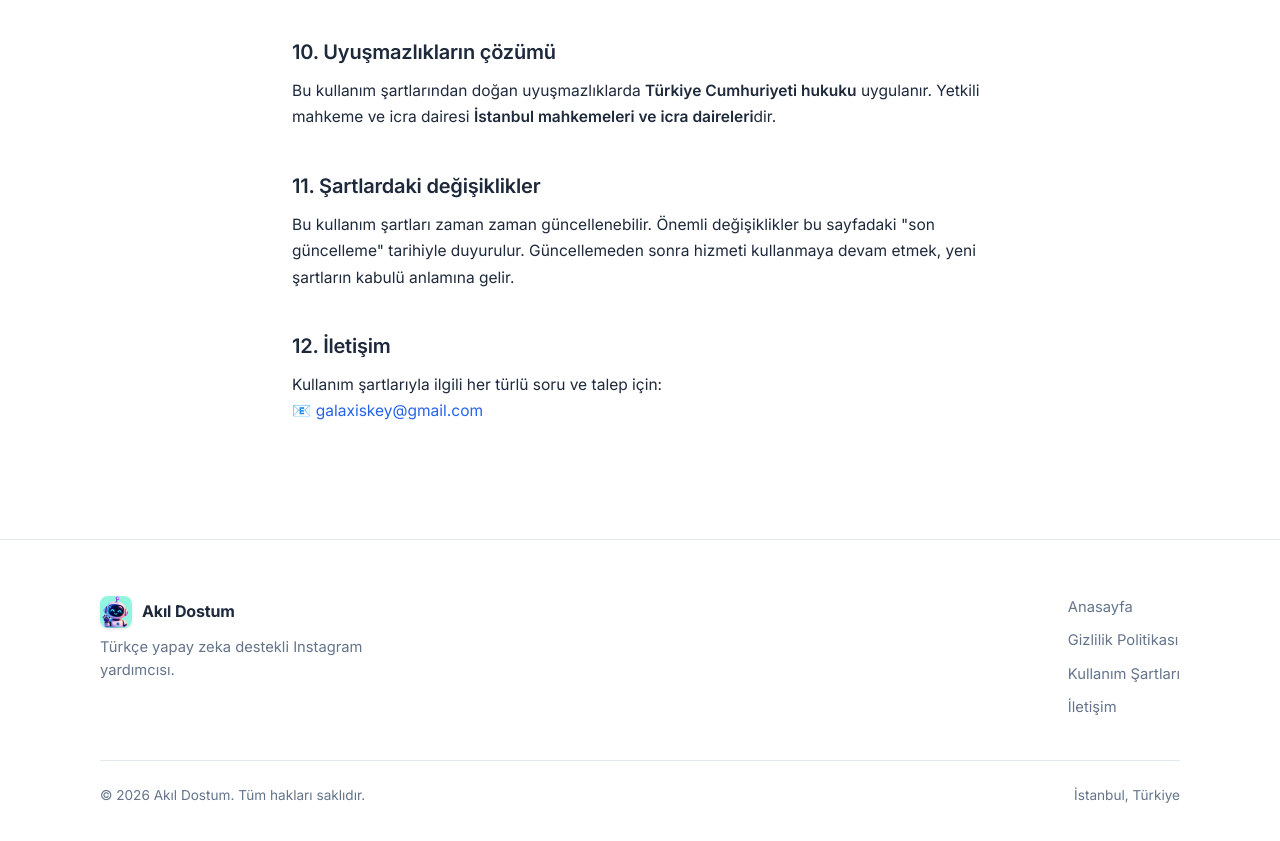
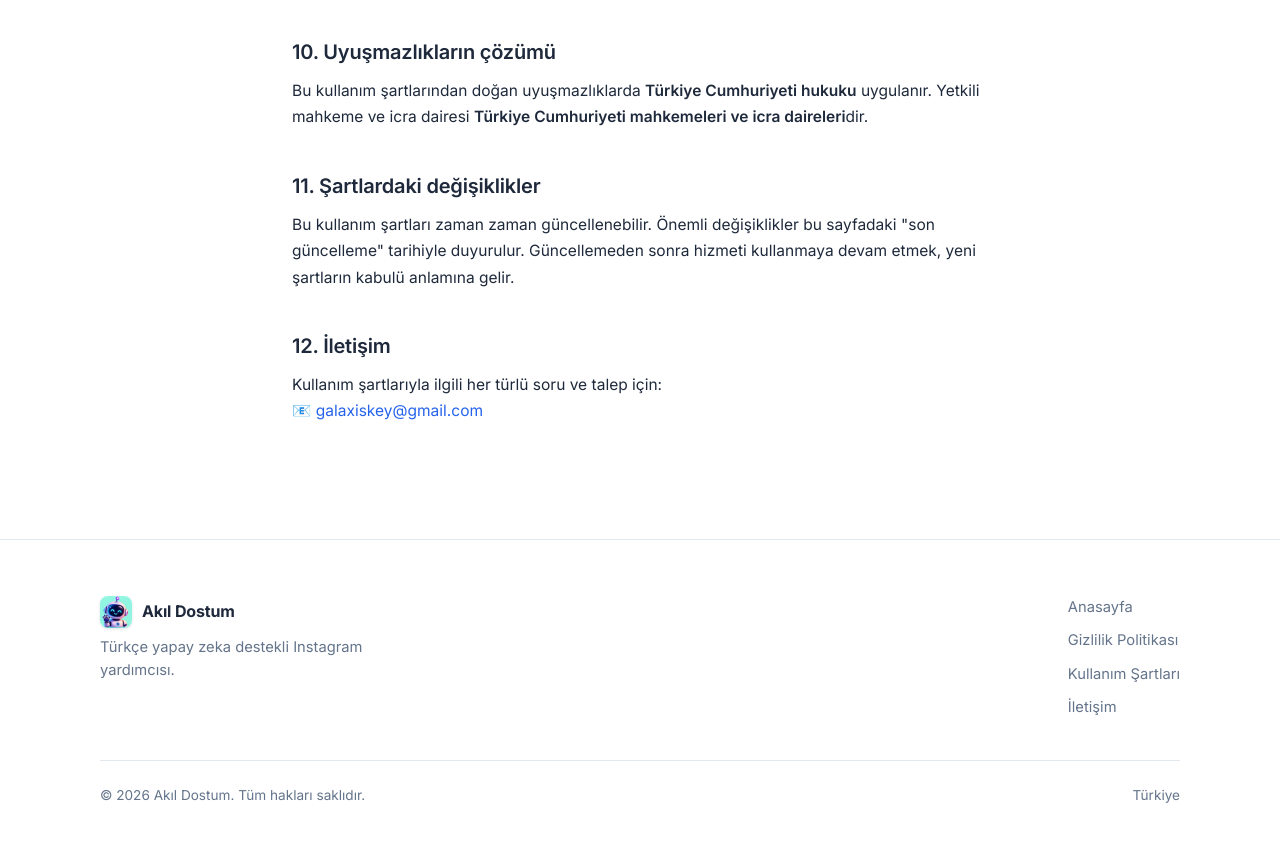
Before and after one commit to VezirTech/akildostum-site, a plain HTML site: page terms.html in a window 1280 px wide. Shown: the part 2550-3391 px from the top of the page. Drawn offline with Linux system fonts and the light colour scheme.

Commit message:
Anonymize location: remove specific city, keep only Türkiye

```diff
--- a/terms.html
+++ b/terms.html
@@ -142,8 +142,8 @@
     <h2>10. Uyuşmazlıkların çözümü</h2>
     <p>
       Bu kullanım şartlarından doğan uyuşmazlıklarda <strong>Türkiye Cumhuriyeti
-      hukuku</strong> uygulanır. Yetkili mahkeme ve icra dairesi <strong>İstanbul
-      mahkemeleri ve icra daireleri</strong>dir.
+      hukuku</strong> uygulanır. Yetkili mahkeme ve icra dairesi <strong>Türkiye
+      Cumhuriyeti mahkemeleri ve icra daireleri</strong>dir.
     </p>
 
     <h2>11. Şartlardaki değişiklikler</h2>
@@ -179,7 +179,7 @@
     </div>
     <div class="footer-bottom">
       <span class="muted">© 2026 Akıl Dostum. Tüm hakları saklıdır.</span>
-      <span class="muted">İstanbul, Türkiye</span>
+      <span class="muted">Türkiye</span>
     </div>
   </footer>
 </body>
```
Also changed, not shown: index.html (+1 -1 lines), privacy.html (+2 -2 lines).
